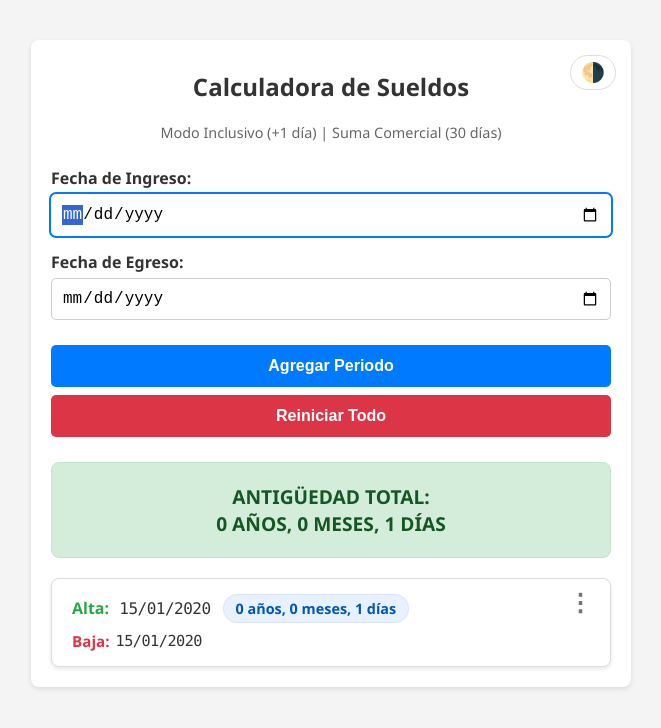
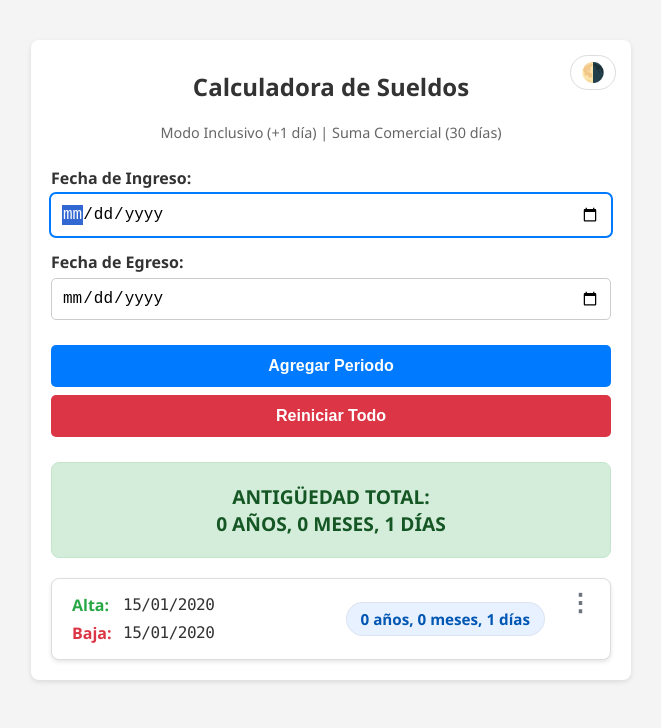
Before and after one commit to JuanCruzRodriguezKsenev/Calculadora-de-dias-trabajados, a plain HTML site: page index.html in a window 1280 px wide. Both pictures are taken after typing "2020-01-15", "2020-01-15" into the empty fields and a click on the button "Agregar Periodo". Shown: the whole page, without its empty margins (309-970 px from the left). Drawn offline with Linux system fonts and the light colour scheme.

Commit message:
correcciones en celular

```diff
--- a/script.js
+++ b/script.js
@@ -97,16 +97,17 @@ function editarPeriodo(index) {
 
 // --- RENDERIZADO (DIBUJAR LA LISTA) ---
 
+// --- Reemplaza la función actualizarListaCompleta por esta ---
+
 function actualizarListaCompleta() {
   const lista = document.getElementById("lista-periodos");
-  lista.innerHTML = ""; // Limpiamos la lista visual antes de redibujar
+  lista.innerHTML = "";
 
-  // Recorremos el array y dibujamos cada elemento
   periodos.forEach((p, index) => {
     const item = document.createElement("div");
     item.className = "periodo-item";
 
-    // Formatear fechas para mostrar bonito (DD/MM/AAAA)
+    // Formatear fechas
     const f1Arr = p.rawInicio.split("-");
     const f2Arr = p.rawFin.split("-");
     const f1Show = `${f1Arr[2]}/${f1Arr[1]}/${f1Arr[0]}`;
@@ -114,18 +115,21 @@ function actualizarListaCompleta() {
 
     item.innerHTML = `
         <div class="periodo-info">
-                <div class="linea-superior">
-                    <div>
+            <div class="grupo-fechas">
+                <div class="fila-dato">
                     <span class="label-alta">Alta:</span>
                     <span class="fecha-tag">${f1Show}</span>
                 </div>
+                <div class="fila-dato">
+                    <span class="label-baja">Baja:</span>
+                    <span class="fecha-tag">${f2Show}</span>
+                </div>
+            </div>
+
+            <div class="grupo-resultado">
                 <div class="resultado-destacado">
                     ${p.a} años, ${p.m} meses, ${p.d} días
                 </div>
-                </div>
-                <div class="linea-inferior">
-                    <span class="label-baja">Baja:</span>
-                    <span class="fecha-tag">${f2Show}</span>
             </div>
         </div>
 
@@ -140,7 +144,6 @@ function actualizarListaCompleta() {
     lista.appendChild(item);
   });
 
-  // Recalcular el total final
   calcularTotalComercial();
 }
 
--- a/style.css
+++ b/style.css
@@ -215,13 +215,12 @@ button.reset:hover {
 }
 
 /* =========================================
-   6. TARJETAS DE PERIODO (CORREGIDO)
+   6. TARJETAS DE PERIODO (NUEVA ESTRUCTURA)
    ========================================= */
 #lista-periodos {
   display: flex;
   flex-direction: column;
   gap: 12px;
-
   margin-top: 20px;
 }
 
@@ -244,30 +243,36 @@ button.reset:hover {
   box-shadow: 0 4px 8px var(--card-shadow);
 }
 
+/* Contenedor principal de la info (Fechas + Resultado) */
 .periodo-info {
   flex-grow: 1;
-  margin-right: 15px; /* Evita chocar con los 3 puntos */
+  margin-right: 15px; /* Margen para no tocar el menú */
+  display: flex;
+  justify-content: space-between; /* PC: Separados */
+  align-items: center;
+  flex-wrap: wrap; /* Permite bajar si no hay espacio */
+  gap: 15px;
 }
 
-/* Línea 1: Alta y Resultado */
-.linea-superior {
+/* Grupo Izquierdo: Fechas */
+.grupo-fechas {
   display: flex;
-  justify-content: flex-start; /* Alineado a la izquierda */
-  align-items: center; /* Centrado vertical */
-  margin-bottom: 8px;
-  flex-wrap: wrap;
-  gap: 12px; /* Espacio limpio entre fecha y resultado */
+  flex-direction: column;
+  gap: 6px;
 }
 
-/* Línea 2: Baja */
-.linea-inferior {
-  font-size: 0.95em;
-  color: var(--text-subtitle);
+.fila-dato {
   display: flex;
   align-items: center;
 }
 
-/* Estilos de texto para las fechas */
+/* Grupo Derecho: Resultado */
+.grupo-resultado {
+  display: flex;
+  align-items: center;
+}
+
+/* Estilos de Texto */
 .fecha-tag {
   font-family: "Consolas", "Monaco", monospace;
   font-size: 1em;
@@ -275,27 +280,27 @@ button.reset:hover {
   letter-spacing: -0.5px;
 }
 
-.label-alta {
-  color: var(--label-alta);
+.label-alta, .label-baja {
   font-weight: 700;
   margin-right: 6px;
-}
-.label-baja {
-  color: var(--label-baja);
-  font-weight: 700;
-  margin-right: 6px;
+  min-width: 45px; /* Ancho fijo para alinear verticalmente */
+  display: inline-block;
 }
 
-/* La pastilla azul del resultado */
+.label-alta { color: var(--label-alta); }
+.label-baja { color: var(--label-baja); }
+
+/* Pastilla Azul del Resultado */
 .resultado-destacado {
   font-weight: 600;
   color: var(--highlight-text);
   background-color: var(--highlight-bg);
-  padding: 4px 12px;
+  padding: 6px 14px;
   border-radius: 20px;
-  font-size: 0.9em;
+  font-size: 0.95em;
   white-space: nowrap;
   border: 1px solid rgba(0, 0, 0, 0.05);
+  text-align: center;
 }
 
 /* =========================================
@@ -304,10 +309,9 @@ button.reset:hover {
 .periodo-menu {
   position: relative;
   display: inline-block;
-  margin-top: -5px; /* Ajuste óptico vertical */
+  margin-top: -5px;
 }
 
-/* El botón de los puntos */
 .btn-dots {
   background: none;
   border: none;
@@ -344,14 +348,8 @@ button.reset:hover {
 }
 
 @keyframes fadeIn {
-  from {
-    opacity: 0;
-    transform: translateY(-5px);
-  }
-  to {
-    opacity: 1;
-    transform: translateY(0);
-  }
+  from { opacity: 0; transform: translateY(-5px); }
+  to { opacity: 1; transform: translateY(0); }
 }
 
 .menu-dropdown.active {
@@ -382,16 +380,37 @@ button.reset:hover {
   background-color: var(--menu-hover);
 }
 
-/* Botón Eliminar específico */
+/* Botón Eliminar */
 .menu-dropdown button.btn-delete-menu {
   color: var(--btn-danger);
   font-weight: 600;
 }
 
-/* Hover rojo suave para eliminar (adapta a modo oscuro) */
 .menu-dropdown button.btn-delete-menu:hover {
   background-color: #fff5f5;
 }
 [data-theme="dark"] .menu-dropdown button.btn-delete-menu:hover {
   background-color: #2c0b0e;
 }
+
+/* =========================================
+   8. MEDIA QUERY (CELULARES)
+   ========================================= */
+/* Si la pantalla es menor a 500px, cambia el diseño */
+@media (max-width: 500px) {
+  .periodo-info {
+    flex-direction: column; /* Apila uno sobre otro */
+    align-items: flex-start; /* Alinea a la izquierda */
+    gap: 10px;
+  }
+
+  .grupo-resultado {
+    width: 100%;
+    margin-top: 5px;
+  }
+
+  .resultado-destacado {
+    width: 100%; /* Botón ancho completo */
+    box-sizing: border-box;
+  }
+}
```
Lines whose indentation alone changed are shown as unchanged.
